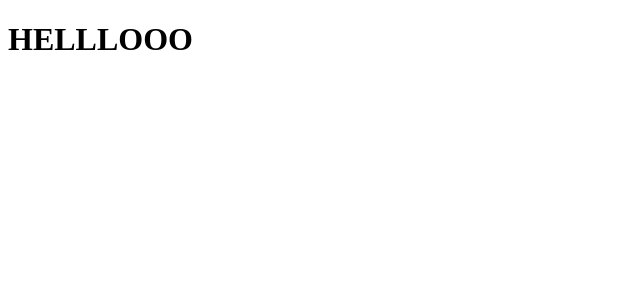
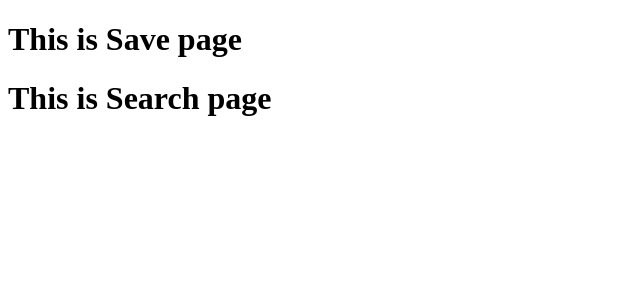
Before and after one commit to stevenbong96/GoogleBookSearch, a React (Create React App) app in the folder client/: page / in a window 1280 px wide. Shown: the top 300 px of the page, without its empty margins (0-640 px from the left). Built offline with nearby package versions, Linux system fonts and the light colour scheme; the HTML template or start-up script is replaced by a standard one.

Commit message:
Created additional folders for pages and connect them to render in App file

```diff
--- a/client/src/App.js
+++ b/client/src/App.js
@@ -1,9 +1,12 @@
 import React from "react";
+import Save from "./pages/Save/Save";
+import Search from "./pages/Search/Search";
 
 function App() {
   return (
     <div className="App">
-      <h1>HELLLOOO</h1>
+      <Save />
+      <Search />
     </div>
   );
 }
--- /dev/null
+++ b/client/src/pages/Save/Save.js
@@ -0,0 +1,11 @@
+import React from "react";
+
+function Save(){
+    return(
+        <div>
+            <h1>This is Save page</h1>
+        </div>
+    )
+}
+
+export default Save
--- /dev/null
+++ b/client/src/pages/Search/Search.js
@@ -0,0 +1,11 @@
+import React from "react";
+
+function Search(){
+    return(
+        <div>
+            <h1>This is Search page</h1>
+        </div>
+    )
+}
+
+export default Search
```
Also changed, not shown: client/src/components/Footer/Footer.js (added), client/src/components/Footer/footer.css (added), client/src/components/Navbar/Navbar.js (added), client/src/components/Navbar/navbar.css (added), client/src/pages/Save/save.css (added), client/src/pages/Search/search.css (added), 1 other file (tests, documents, lock files or other folders).
